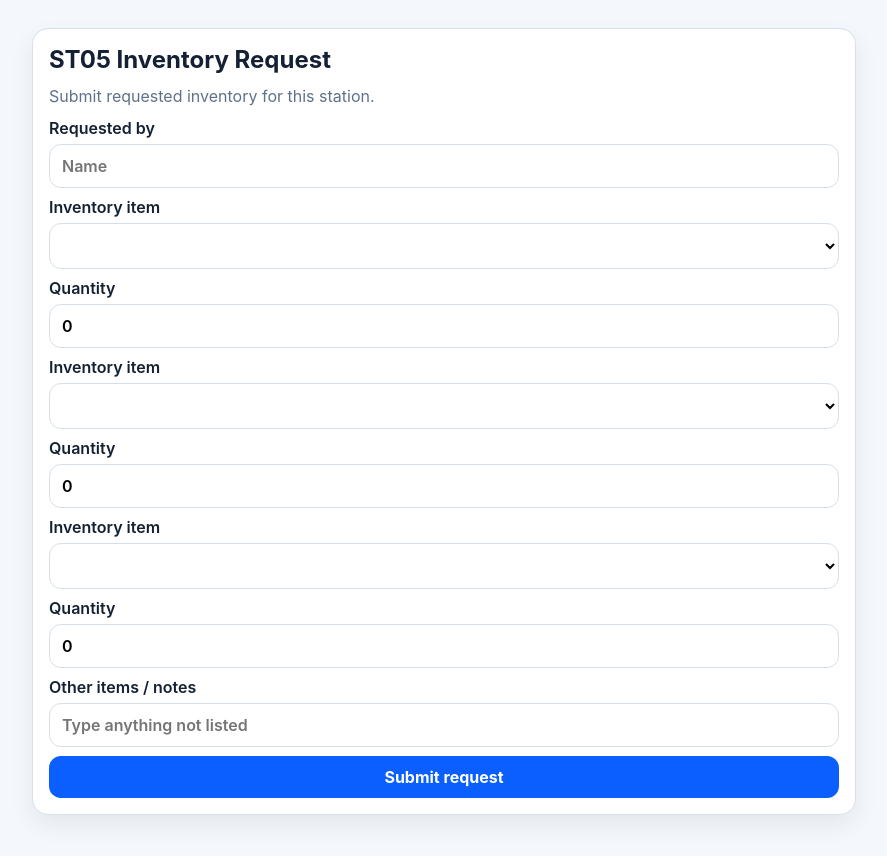
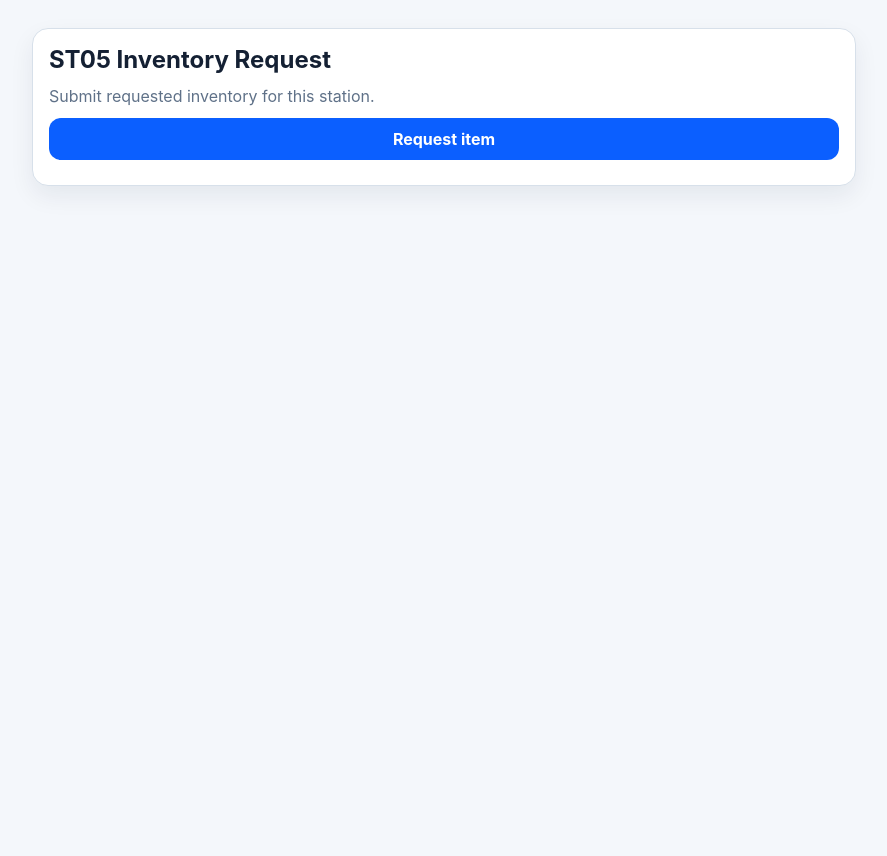
Before and after one commit to majormech/DFD-supply, a website: page public/request-ST05.html in a window 1280 px wide. Shown: the whole page, without its empty margins (196-1083 px from the left). After the commit the page ends 800 px from the top, so only its background shows below. Drawn offline with Linux system fonts and the light colour scheme; no server answers.

Commit message:
Update request-ST05.html

```diff
--- a/public/request-ST05.html
+++ b/public/request-ST05.html
@@ -11,18 +11,10 @@
       <section class="panel stack wide">
         <h1>ST05 Inventory Request</h1>
         <p class="subtitle">Submit requested inventory for this station.</p>
-        <form id="request-form" class="stack compact">
-          <input type="hidden" name="stationCode" value="ST05" />
-          <label>Requested by<input name="requesterName" required placeholder="Name" /></label>
-          <label>Inventory item<select name="item1" class="request-item"></select></label>
-          <label>Quantity<input name="qty1" type="number" min="0" value="0" /></label>
-          <label>Inventory item<select name="item2" class="request-item"></select></label>
-          <label>Quantity<input name="qty2" type="number" min="0" value="0" /></label>
-          <label>Inventory item<select name="item3" class="request-item"></select></label>
-          <label>Quantity<input name="qty3" type="number" min="0" value="0" /></label>
-          <label>Other items / notes<input name="otherItems" placeholder="Type anything not listed" /></label>
-          <button type="submit">Submit request</button>
-        </form>
+        <div class="stack compact">
+          <button type="button" id="open-request-modal">Request item</button>
+          <div id="recent-requests" class="request-history-list"></div>
+        </div>
       </section>
     </div>
     <div id="toast"></div>
```
